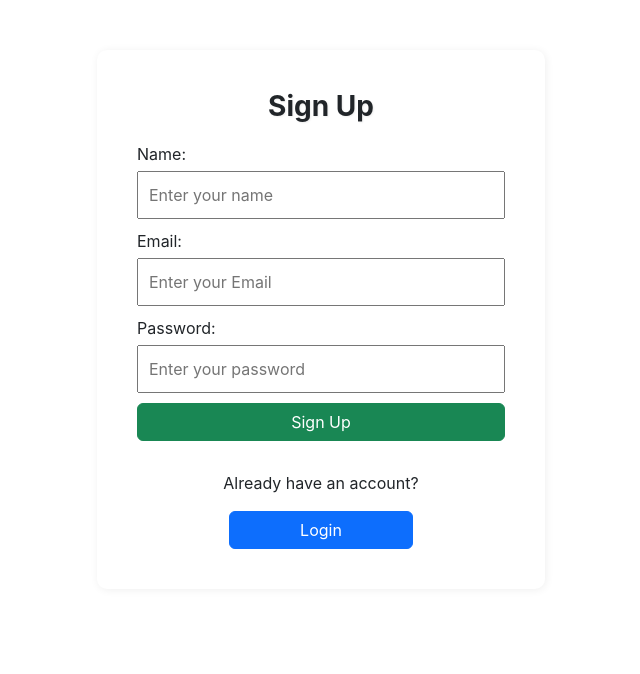
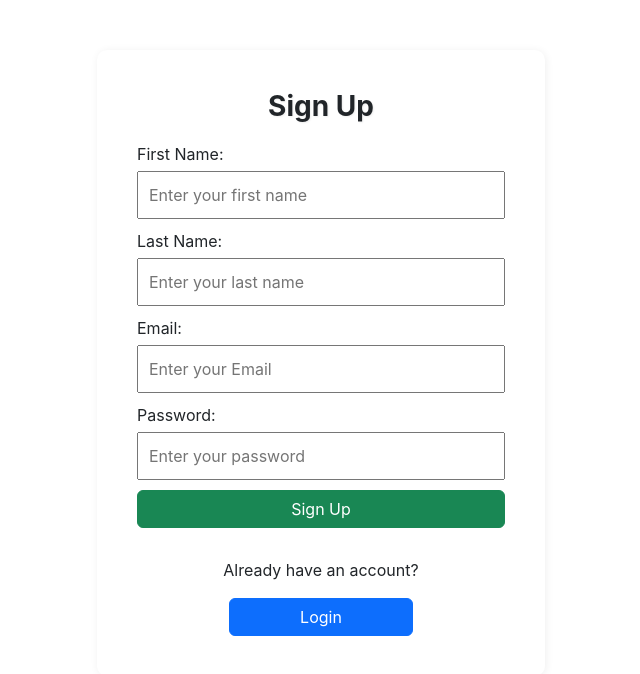
Before and after one commit to smarinacseas/SPARC-24-FinEd, a React (Create React App) app in the folder frontend/: page / in a window 1280 px wide. Shown: the top 674 px of the page, without its empty margins (319-959 px from the left). Built offline with nearby package versions, Linux system fonts and the light colour scheme.

Commit message:
Register page supports form submission handling and integrates Axios for HTTP requests

```diff
--- a/frontend/src/components/Register/Register.jsx
+++ b/frontend/src/components/Register/Register.jsx
@@ -1,19 +1,57 @@
-import React from 'react'
+import React, { useState } from 'react';
 import "./register.css";
 import { Link } from "react-router-dom";
+import api from '../../api'; // Adjust the path according to your project structure
 
 const Register = () => {
+  const [firstName, setFirstName] = useState('');
+  const [lastName, setLastName] = useState('');
+  const [email, setEmail] = useState('');
+  const [password, setPassword] = useState('');
+  const [message, setMessage] = useState('');
+
+  const handleSubmit = async (e) => {
+    e.preventDefault();
+    try {
+      const response = await api.post('/register', { firstName, lastName, email, password });
+      console.log('Server response:', response);
+      setMessage(response.data.message);
+    } catch (error) {
+      console.error('Error during registration:', error);
+      if (error.response && error.response.data) {
+        setMessage(error.response.data.message);
+      } else if (error.message) {
+        setMessage(error.message);
+      } else {
+        setMessage('An unexpected error occurred');
+      }
+    }
+  };
+
   return (
     <div className="registerUser">
       <h3>Sign Up</h3>
-      <form className="registerUserForm">
+      <form className="registerUserForm" onSubmit={handleSubmit}>
         <div className="inputGroup">
-          <label htmlFor="name">Name:</label>
+          <label htmlFor="firstName">First Name:</label>
           <input
             type="text"
-            id="name"
+            id="firstName"
             autoComplete='off'
-            placeholder="Enter your name"
+            placeholder="Enter your first name"
+            value={firstName}
+            onChange={(e) => setFirstName(e.target.value)}
+            required
+          />
+          <label htmlFor="lastName">Last Name:</label>
+          <input
+            type="text"
+            id="lastName"
+            autoComplete='off'
+            placeholder="Enter your last name"
+            value={lastName}
+            onChange={(e) => setLastName(e.target.value)}
+            required
           />
           <label htmlFor="email">Email:</label>
           <input
@@ -21,6 +59,9 @@ const Register = () => {
             id="email"
             autoComplete='off'
             placeholder="Enter your Email"
+            value={email}
+            onChange={(e) => setEmail(e.target.value)}
+            required
           />
           <label htmlFor="password">Password:</label>
           <input
@@ -28,20 +69,24 @@ const Register = () => {
             id="password"
             autoComplete='off'
             placeholder="Enter your password"
+            value={password}
+            onChange={(e) => setPassword(e.target.value)}
+            required
           />
-          <button type="submit" class="btn btn-success">
+          <button type="submit" className="btn btn-success">
             Sign Up
           </button>
+          {message && <p className="mt-3 text-center">{message}</p>}
           <div className="login">
             <p>Already have an account?</p>
-            <Link to="/login" type="submit" class="btn btn-primary">
+            <Link to="/login" type="button" className="btn btn-primary">
               Login
             </Link>
           </div>
         </div>
       </form>
     </div>
-  )
-}
+  );
+};
 
-export default Register
+export default Register;
```
